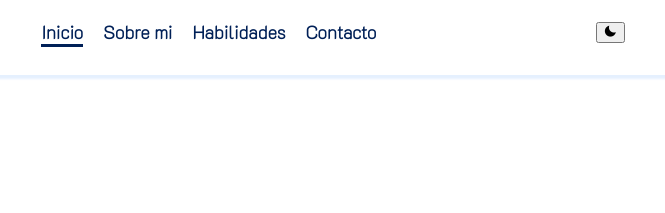
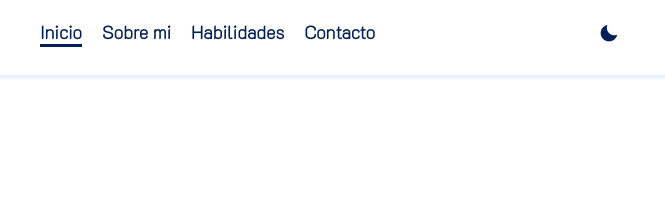
Before and after one commit to amigos81/portafolio, a plain HTML site: page index.html in a window 1280 px wide. Shown: the top 213 px of the page, 507-1172 px from the left. Drawn offline with nearby package versions, Linux system fonts and the light colour scheme.

Commit message:
cambios en btn-theme

```diff
--- a/assets/css/style.css
+++ b/assets/css/style.css
@@ -10,7 +10,7 @@
     --txt-title:#002057;
     --box-descripcion:#F7F7F7;
     --box-p-descripcion:#002057;
-
+    --btn-theme:#002057;
 }
 .dark{
     --bg-header: #374151;
@@ -18,6 +18,7 @@
     --txt-title:#ffffff;
     --box-descripcion:#5d616a;
     --box-p-descripcion:#ffffff;
+    --btn-theme:#F7F7F7;
 }
 
 
@@ -133,6 +134,15 @@ a {
     display: none;
 }
 
+button {
+    background-color: transparent;
+    border: none;
+    cursor: pointer;
+    display: flex;
+    align-items: center;
+    font-size: 20px;
+    color: var(--btn-theme);
+  }
 
 /*/************************************************** SECCION PAGE HEADER */
 .section-hero {
--- a/index.html
+++ b/index.html
@@ -67,7 +67,7 @@
                             sorprendentes mediante el desarrollo de software</p> -->
                     <!-- <p class="hero-email">sis.duar@gmail.com</p> -->
                     <div class="social-link">
-                        <a href=""><i class='bx bxl-github'></i></a>
+                        <a href="https://github.com/amigos81/portafolio.git"><i class='bx bxl-github'></i></a>
                         <a href=""><i class='bx bxl-linkedin-square'></i></a>
                         <a href="https://api.whatsapp.com/send?phone=+51 998040405&text=Hola"><i class='bx bxl-whatsapp'></i></a>
                     </div>
@@ -176,7 +176,7 @@
                         <div class="box-contacto">
                             <div class="contacto">
                                 <div class="social-link">
-                                    <a href=""><i class='bx bxl-github'></i></a>
+                                    <a href="https://github.com/amigos81/portafolio.git"><i class='bx bxl-github'></i></a>
                                     <a href=""><i class='bx bxl-linkedin-square'></i></a>
                                 </div>
                             </div>
```
